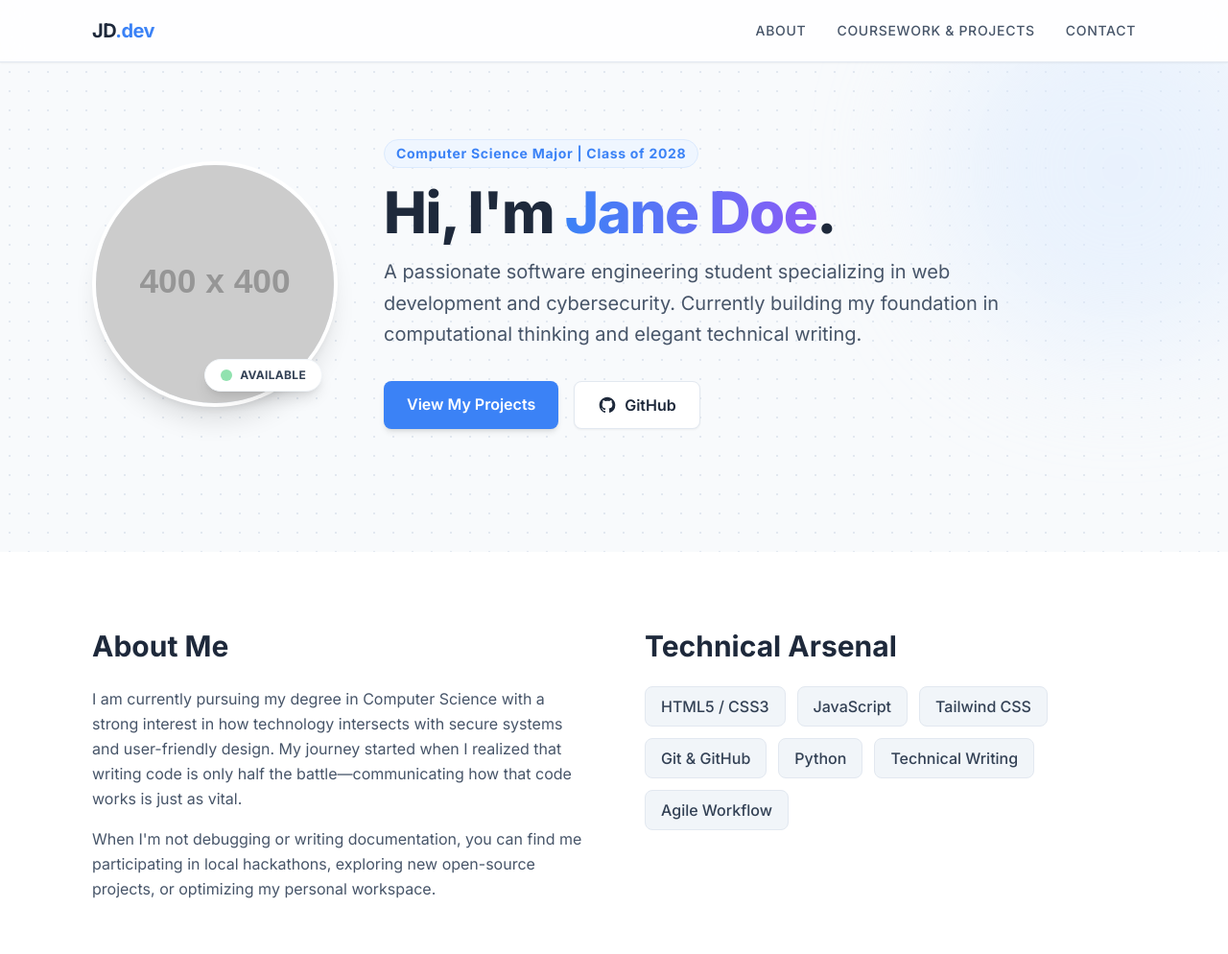
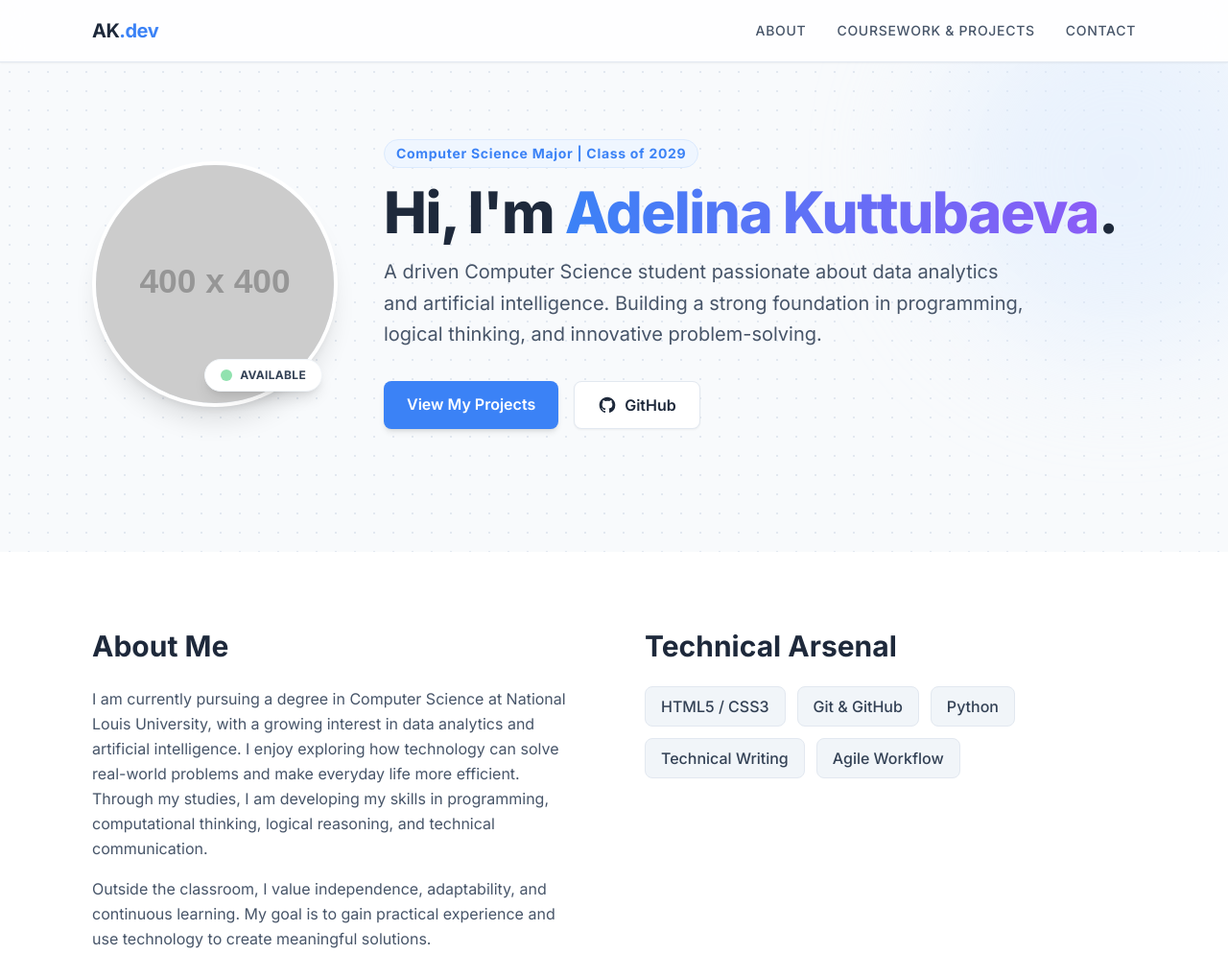
Before and after one commit to kuttubaevaadelina/Adelina.github.io, a plain HTML site: page index.html in a window 1280 px wide. Shown: the top 994 px of the page at 96% size. Drawn offline with nearby package versions, Linux system fonts and the light colour scheme; placeholder pictures from the web are drawn by us.

Commit message:
updated the info

```diff
--- a/index.html
+++ b/index.html
@@ -4,7 +4,7 @@
     <meta charset="UTF-8">
     <meta name="viewport" content="width=device-width, initial-scale=1.0">
     <!-- STUDENT INSTRUCTION: Update the title to your name -->
-    <title>Jane Doe | Portfolio</title>
+    <title>Adelina Kuttubaeva | Portfolio</title>
 
     <!-- Import Tailwind CSS -->
     <script src="https://cdn.tailwindcss.com"></script>
@@ -50,7 +50,7 @@
             <div class="flex justify-between h-16 items-center">
                 <div class="font-bold text-xl tracking-tight text-secondary">
                     <!-- STUDENT INSTRUCTION: Update your initials or logo here -->
-                    JD<span class="text-primary">.dev</span>
+                    AK<span class="text-primary">.dev</span>
                 </div>
                 <div class="hidden md:flex space-x-8">
                     <a href="#about" class="text-slate-600 hover:text-primary transition font-medium text-sm uppercase tracking-wider">About</a>
@@ -84,21 +84,21 @@
                 <div class="text-center md:text-left flex-grow">
                     <span class="inline-block py-1 px-3 rounded-full bg-blue-50 text-primary text-sm font-bold tracking-wider mb-4 border border-blue-100">
                         <!-- STUDENT INSTRUCTION: Update your major or current status -->
-                        Computer Science Major | Class of 2028
+                        Computer Science Major | Class of 2029
                     </span>
                     <h1 class="text-5xl md:text-6xl font-extrabold tracking-tight mb-4 text-secondary">
-                        Hi, I'm <span class="gradient-text">Jane Doe</span>.
+                        Hi, I'm <span class="gradient-text">Adelina Kuttubaeva</span>.
                     </h1>
                     <p class="text-xl text-slate-600 mb-8 max-w-2xl leading-relaxed">
                         <!-- STUDENT INSTRUCTION: Write a brief elevator pitch about yourself -->
-                        A passionate software engineering student specializing in web development and cybersecurity. Currently building my foundation in computational thinking and elegant technical writing.
+                        A driven Computer Science student passionate about data analytics and artificial intelligence. Building a strong foundation in programming, logical thinking, and innovative problem-solving.
                     </p>
                     <div class="flex flex-wrap justify-center md:justify-start gap-4">
                         <a href="#courses" class="bg-primary text-white hover:bg-blue-700 px-6 py-3 rounded-lg font-semibold shadow-md transition">
                             View My Projects
                         </a>
                         <!-- STUDENT INSTRUCTION: Update link to your GitHub -->
-                        <a href="https://github.com" target="_blank" class="bg-white text-secondary hover:bg-slate-50 border border-slate-200 px-6 py-3 rounded-lg font-semibold shadow-sm transition flex items-center gap-2">
+                        <a href="https://kuttubaevaadelina.github.io/Adelina.github.io/" target="_blank" class="bg-white text-secondary hover:bg-slate-50 border border-slate-200 px-6 py-3 rounded-lg font-semibold shadow-sm transition flex items-center gap-2">
                             <svg class="w-5 h-5" fill="currentColor" viewBox="0 0 24 24" aria-hidden="true"><path fill-rule="evenodd" d="M12 2C6.477 2 2 6.484 2 12.017c0 4.425 2.865 8.18 6.839 9.504.5.092.682-.217.682-.483 0-.237-.008-.868-.013-1.703-2.782.605-3.369-1.343-3.369-1.343-.454-1.158-1.11-1.466-1.11-1.466-.908-.62.069-.608.069-.608 1.003.07 1.531 1.032 1.531 1.032.892 1.53 2.341 1.088 2.91.832.092-.647.35-1.088.636-1.338-2.22-.253-4.555-1.113-4.555-4.951 0-1.093.39-1.988 1.029-2.688-.103-.253-.446-1.272.098-2.65 0 0 .84-.27 2.75 1.026A9.564 9.564 0 0112 6.844c.85.004 1.705.115 2.504.337 1.909-1.296 2.747-1.027 2.747-1.027.546 1.379.202 2.398.1 2.651.64.7 1.028 1.595 1.028 2.688 0 3.848-2.339 4.695-4.566 4.943.359.309.678.92.678 1.855 0 1.338-.012 2.419-.012 2.747 0 .268.18.58.688.482A10.019 10.019 0 0022 12.017C22 6.484 17.522 2 12 2z" clip-rule="evenodd"></path></svg>
                             GitHub
                         </a>
@@ -117,10 +117,10 @@
                         <div class="prose text-slate-600 leading-relaxed space-y-4">
                             <!-- STUDENT INSTRUCTION: Expand on your background -->
                             <p>
-                                I am currently pursuing my degree in Computer Science with a strong interest in how technology intersects with secure systems and user-friendly design. My journey started when I realized that writing code is only half the battle—communicating how that code works is just as vital.
+                                I am currently pursuing a degree in Computer Science at National Louis University, with a growing interest in data analytics and artificial intelligence. I enjoy exploring how technology can solve real-world problems and make everyday life more efficient. Through my studies, I am developing my skills in programming, computational thinking, logical reasoning, and technical communication.
                             </p>
                             <p>
-                                When I'm not debugging or writing documentation, you can find me participating in local hackathons, exploring new open-source projects, or optimizing my personal workspace.
+                                Outside the classroom, I value independence, adaptability, and continuous learning. My goal is to gain practical experience and use technology to create meaningful solutions.
                             </p>
                         </div>
                     </div>
@@ -129,8 +129,6 @@
                         <div class="flex flex-wrap gap-3">
                             <!-- STUDENT INSTRUCTION: Add or remove skills as you learn them -->
                             <span class="px-4 py-2 bg-slate-100 text-slate-700 rounded-lg font-medium border border-slate-200">HTML5 / CSS3</span>
-                            <span class="px-4 py-2 bg-slate-100 text-slate-700 rounded-lg font-medium border border-slate-200">JavaScript</span>
-                            <span class="px-4 py-2 bg-slate-100 text-slate-700 rounded-lg font-medium border border-slate-200">Tailwind CSS</span>
                             <span class="px-4 py-2 bg-slate-100 text-slate-700 rounded-lg font-medium border border-slate-200">Git & GitHub</span>
                             <span class="px-4 py-2 bg-slate-100 text-slate-700 rounded-lg font-medium border border-slate-200">Python</span>
                             <span class="px-4 py-2 bg-slate-100 text-slate-700 rounded-lg font-medium border border-slate-200">Technical Writing</span>
```
